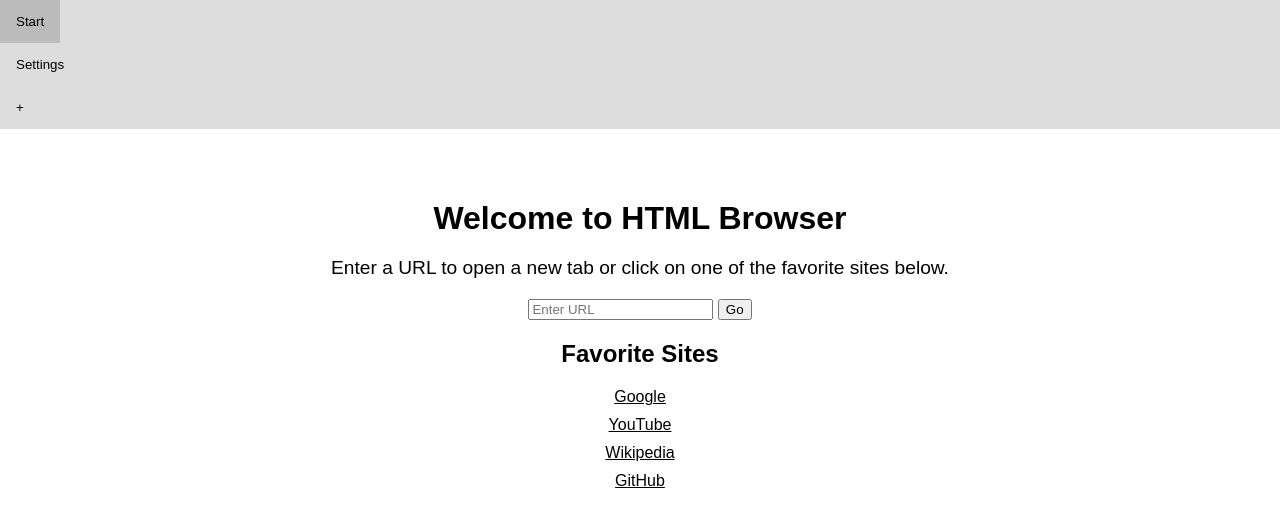
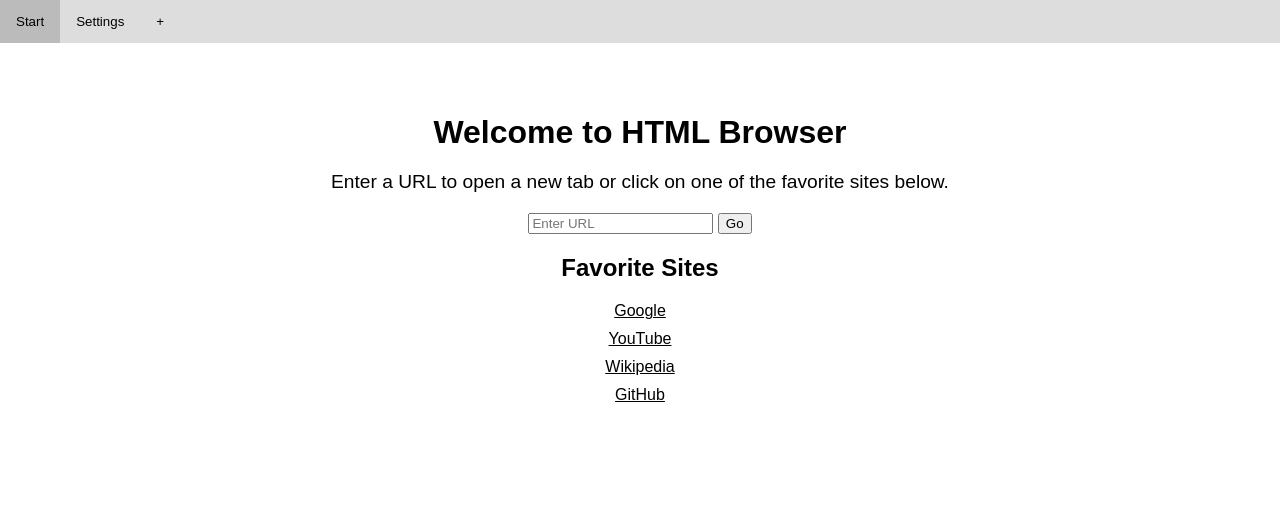
Before and after one commit to JaseemTheGreat/HTML_Based_Browser_Test, a plain HTML site: page index.html in a window 1280 px wide. Drawn offline with Linux system fonts and the light colour scheme.

Commit message:
Update index.html

```diff
--- a/index.html
+++ b/index.html
@@ -4,8 +4,8 @@
   <title>HTML Browser</title>
   <style>
     body { font-family: Arial, sans-serif; margin: 0; padding: 0; }
-    .tabs { overflow: hidden; background-color: #333; }
-    .tabs button { background-color: inherit; border: none; color: white; padding: 14px 16px; cursor: pointer; transition: 0.3s; position: relative; display: flex; align-items: center; }
+    .tabs { display: flex; background-color: #333; }
+    .tabs button { background-color: inherit; border: none; color: white; padding: 14px 16px; cursor: pointer; transition: 0.3s; display: flex; align-items: center; }
     .tabs button:hover { background-color: #575757; }
     .tabs button.active { background-color: #575757; }
     .tabs button .close-btn { margin-left: 8px; color: red; cursor: pointer; }
@@ -94,7 +94,7 @@
   }
 
   function addTab(url) {
-    var tabLink = url || 'about:blank';
+    var tabLink = url || 'https://www.example.com'; // Default URL
 
     var tabsContainer = document.getElementById('tabs');
     var newTabId = 'Tab' + (++tabCounter);
```
